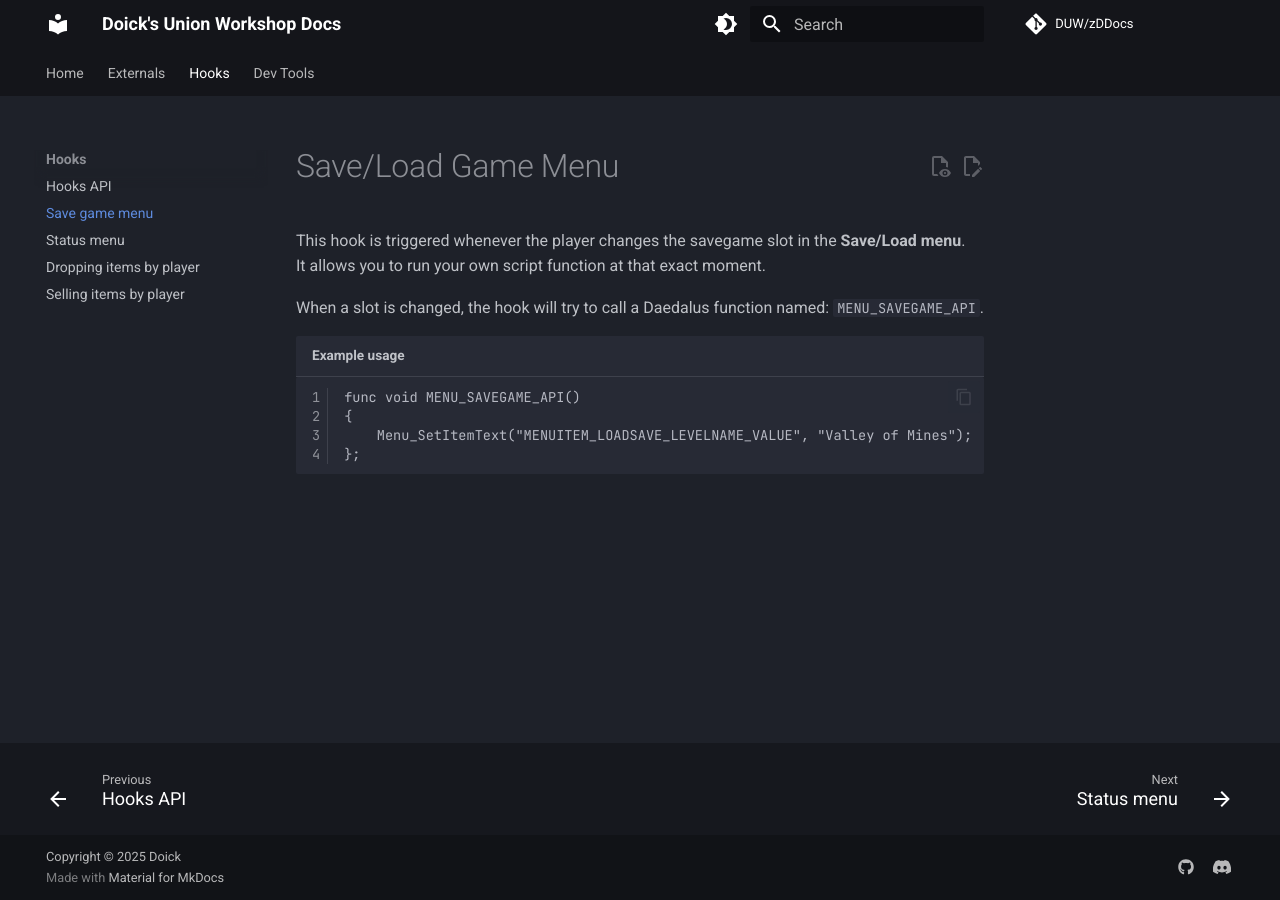
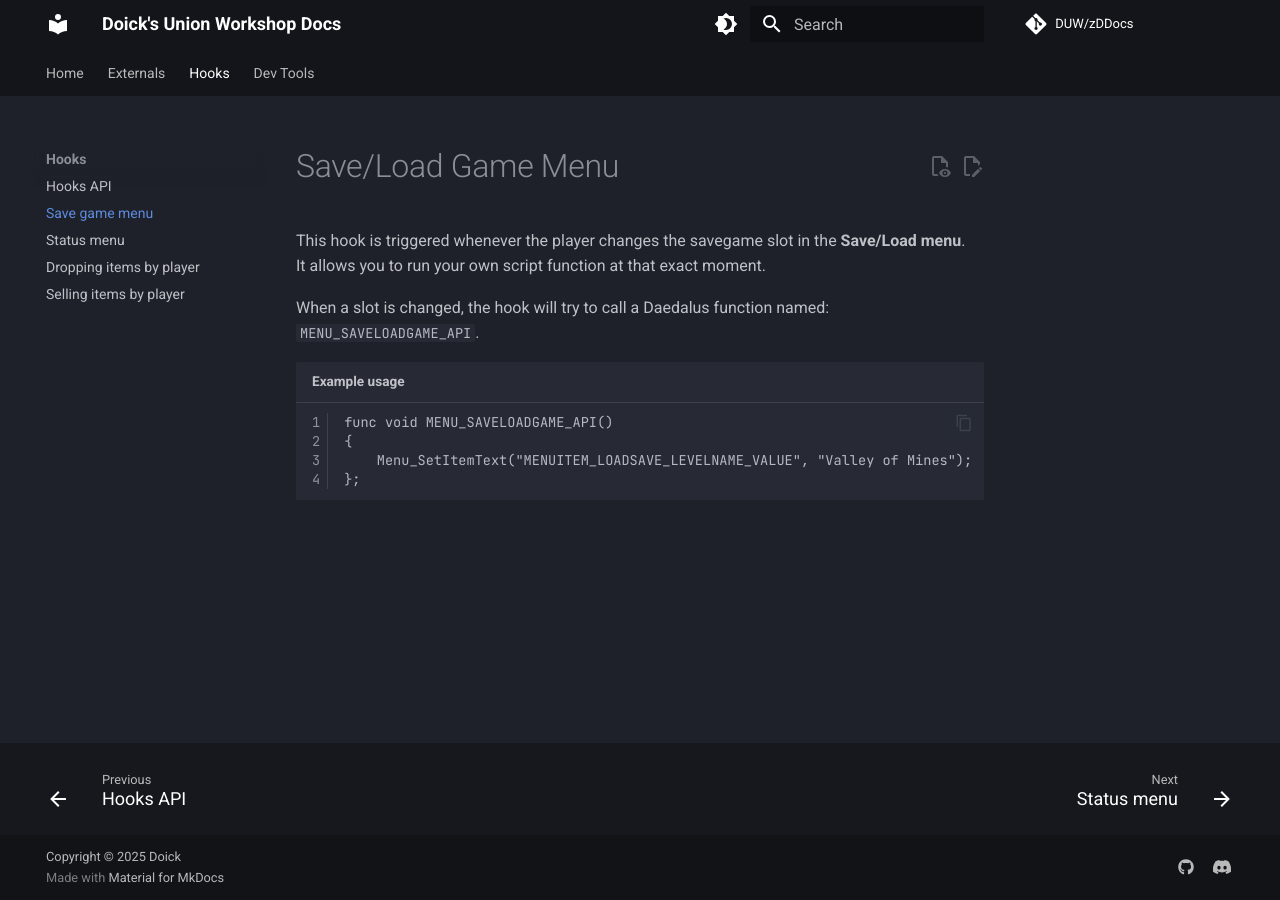
Before and after one commit to Doick-Union-Workshop/zDDocs, an MkDocs documentation site: the page built from docs/hooks/menu_savegame.md, in a window 1280 px wide. Built offline with MkDocs 1.6.1 and Material for MkDocs 9.7.7, drawn with Linux system fonts in a browser that asks for light colours; comment, search, counter and statistics services are not loaded.

Commit message:
Fixed API function name in Save/Load Game Menu

````diff
--- a/docs/hooks/menu_savegame.md
+++ b/docs/hooks/menu_savegame.md
@@ -3,10 +3,10 @@
 This hook is triggered whenever the player changes the savegame slot in the **Save/Load menu**.
 It allows you to run your own script function at that exact moment.
 
-When a slot is changed, the hook will try to call a Daedalus function named: `MENU_SAVEGAME_API`.
+When a slot is changed, the hook will try to call a Daedalus function named: `MENU_SAVELOADGAME_API`.
 
 ```dae title="Example usage"
-func void MENU_SAVEGAME_API()
+func void MENU_SAVELOADGAME_API()
 {
     Menu_SetItemText("MENUITEM_LOADSAVE_LEVELNAME_VALUE", "Valley of Mines");
 };
````
